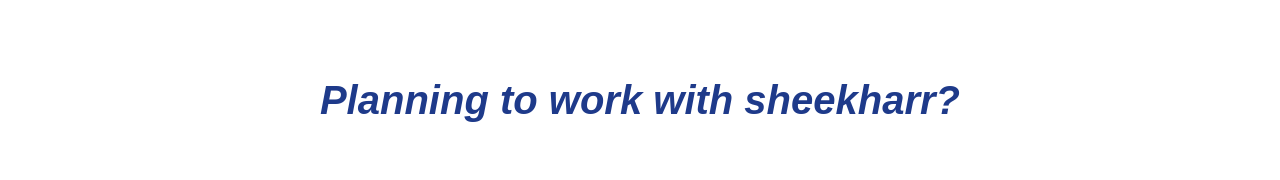
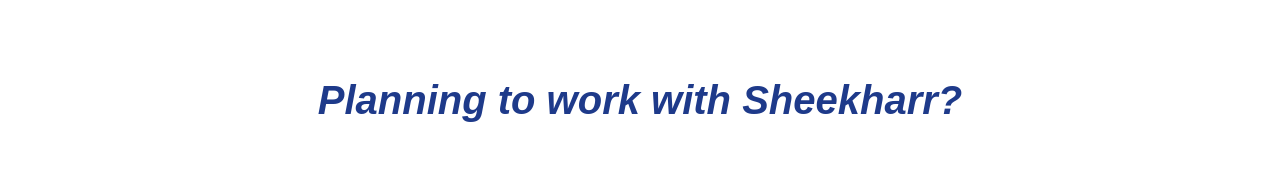
Before and after one commit to sanjaySSPL/SheekharWebsite, a Next.js app: page /career in a window 1280 px wide. Shown: the part 378-558 px from the top of the page. Built offline with nearby package versions, Linux system fonts and the light colour scheme; no server answers.

Commit message:
feat :  minor corection in proof reading

```diff
--- a/app/(pages)/AboutUs/AboutUsSection.jsx
+++ b/app/(pages)/AboutUs/AboutUsSection.jsx
@@ -7,7 +7,7 @@ function AboutUsSection() {
         <h1 className='text-start text-text_blue text-[34px] font-italic my-5'>About Us</h1>
 
         <p className='text-start text-text_blue text-[20px] '>Sheekharr delivers premium, high-performance ingredient solutions for food and HoReCa brands worldwide. We specialize in dairy alternatives, dessert premixes, sauces, stabilizers, and custom blends. Our products are made from 100% non-animal-derived ingredients, with full FSSAI compliance.</p>
-        <p className='text-start text-text_blue text-[20px] '>We follow clean-label, ethical, and cruelty-free practices at every stage of production.Clients benefit from free, customized R&D support tailored to their specific needs. With Sheekharr, you gain a reliable partner committed to quality, innovation, and integrity.</p>
+        <p className='text-start text-text_blue text-[20px] '>We follow clean-label, ethical, and cruelty-free practices at every stage of production. Clients benefit from free, customized R&D support tailored to their specific needs. With Sheekharr, you gain a reliable partner committed to quality, innovation, and integrity.</p>
 
 
     </div>
--- a/app/career/page.jsx
+++ b/app/career/page.jsx
@@ -14,7 +14,7 @@ function page() {
       <div className="container mx-auto px-4  md:py-16">
         {/* Title */}
         <h1 className="text-[40px] md:text-[40px] lg:text-[40px] font-bold italic text-center text-blue-900 mt-[84px] mb-[70px]">
-          Planning to work with sheekharr?
+          Planning to work with Sheekharr?
         </h1>
 
         {/* Contact Form */}
```
